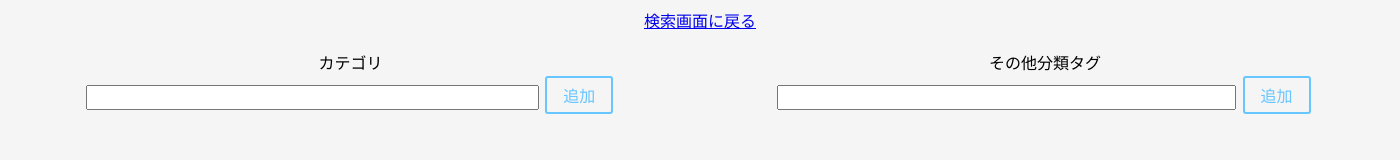
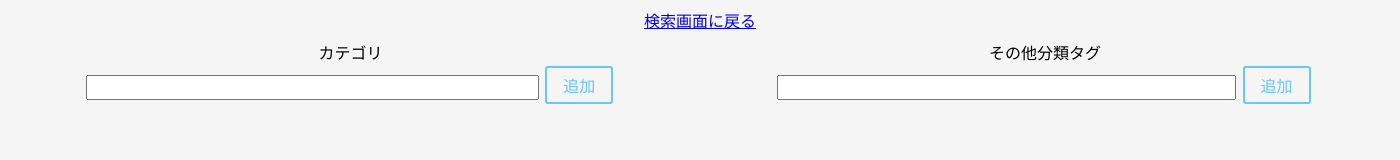
Before and after one commit to para7/ScreenshotApp, an Electron app: page src/mkdb.html in a window 1400 px wide. Drawn offline with Linux system fonts and the light colour scheme.

Commit message:
grid fix

```diff
--- a/src/makedatabase.css
+++ b/src/makedatabase.css
@@ -13,15 +13,20 @@
 #gridcontainer {
     display: grid;
     grid-template-columns: 49.5% 0.3rem 1fr;
-    grid-template-rows: 1fr;
+    grid-template-rows: 2rem 1fr;
+}
+
+#gridtop {
+    grid-row: 1 / 2;
+    grid-column: 1 / 4;
 }
 
 #gridleft {
-    grid-row: 1 / 2;
+    grid-row: 2 / 3;
     grid-column: 1 / 2;
 }
 
 #gridright {
-    grid-row: 1 / 2;
+    grid-row: 2 / 3;
     grid-column: 3 / 4;
 }
--- a/src/mkdb.html
+++ b/src/mkdb.html
@@ -13,13 +13,14 @@
 
 <body>
 
-    <div class="center">
-        <a href="index.html">検索画面に戻る
-        </a>
-        <br><br>
-    </div>
+    <div id="gridcontainer">
 
-    <div id="gridcontainer">
+        <div id="gridtop" class="center">
+            <a href="index.html">検索画面に戻る
+            </a>
+            <br><br>
+        </div>
+
 
         <div id="gridleft">
             <div class="center">
```
